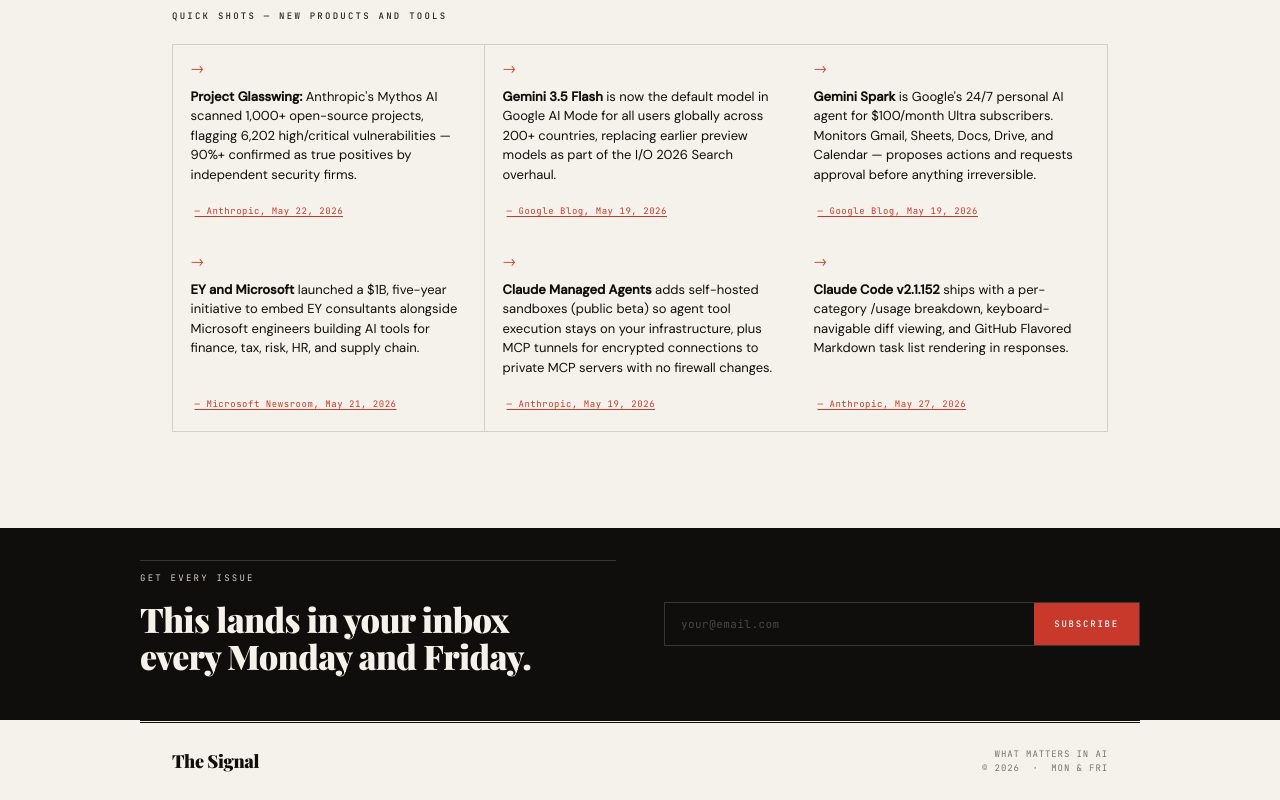
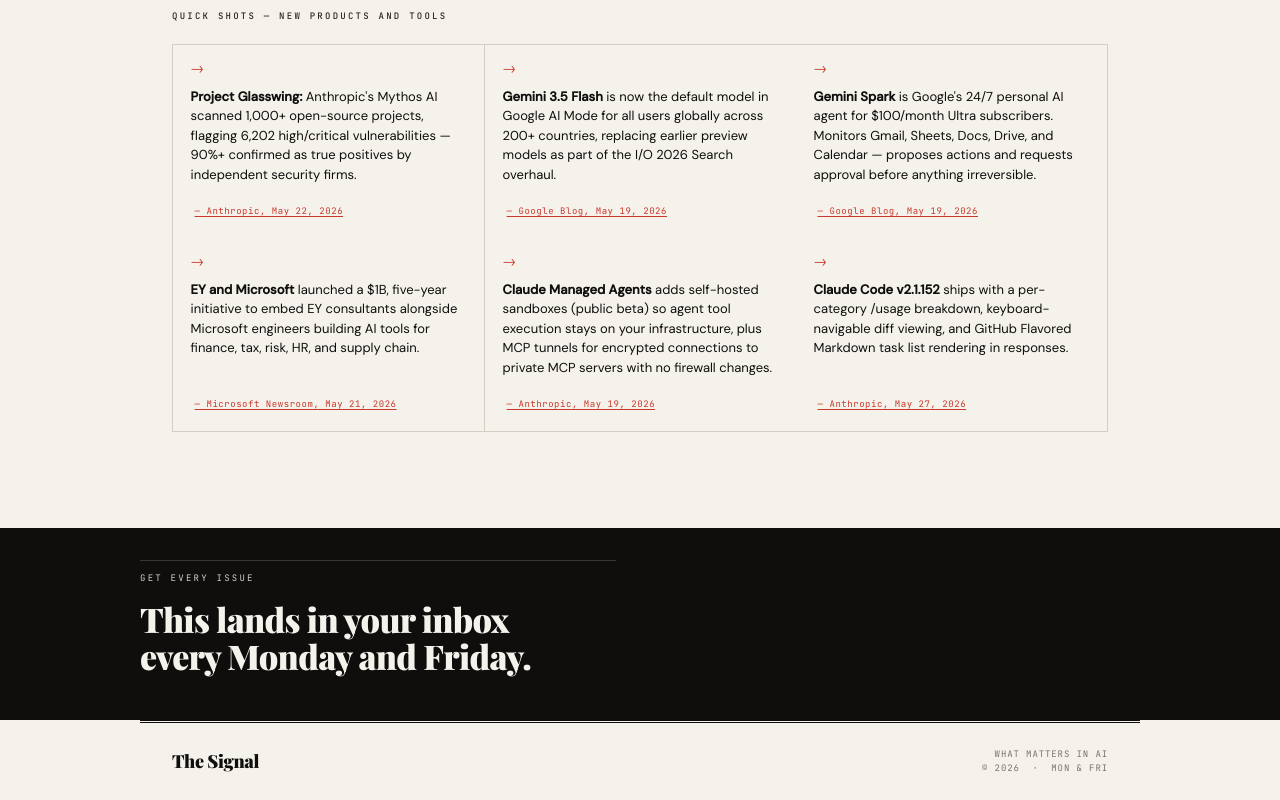
Before and after one commit to RiaDhanani/AI-Newsletter, a Next.js app: page / in a window 1280 px wide. Shown: the part 2823-3623 px from the top of the page. Built offline with nearby package versions, Linux system fonts and the light colour scheme; a web font is replaced by a local one.

Commit message:
Add Beehiiv embed form

```diff
--- /dev/null
+++ b/app/components/BeehiivEmbed.js
@@ -0,0 +1,12 @@
+'use client'
+import Script from 'next/script'
+
+export default function BeehiivEmbed() {
+  return (
+    <Script
+      src="https://subscribe-forms.beehiiv.com/v3/loader.js"
+      data-beehiiv-form="30753988-de1d-4052-a32e-81ad0090a77d"
+      strategy="afterInteractive"
+    />
+  )
+}
--- a/app/components/ClientPage.js
+++ b/app/components/ClientPage.js
@@ -1,29 +1,6 @@
-'use client'
-import { useState } from 'react'
+import BeehiivEmbed from './BeehiivEmbed'
 
 export default function ClientPage({ today, year }) {
-  const [email, setEmail] = useState('')
-  const [status, setStatus] = useState(null)
-  const [isLoading, setIsLoading] = useState(false)
-
-  async function handleSubmit(e) {
-    e.preventDefault()
-    setIsLoading(true)
-    try {
-      const res = await fetch('/api/subscribe', {
-        method: 'POST',
-        headers: { 'Content-Type': 'application/json' },
-        body: JSON.stringify({ email }),
-      })
-      const data = await res.json()
-      setStatus(data.success ? 'subscribed' : 'error')
-    } catch {
-      setStatus('error')
-    } finally {
-      setIsLoading(false)
-    }
-  }
-
   return (
     <>
       {/* MASTHEAD */}
@@ -251,28 +228,7 @@
             </div>
           </div>
           <div>
-            {status === 'subscribed' ? (
-              <p className="msg-ok">Subscribed. Check your inbox for a confirmation.</p>
-            ) : (
-              <>
-                <form onSubmit={handleSubmit}>
-                  <div className="form-row">
-                    <input
-                      className="email-in"
-                      type="email"
-                      placeholder="your@email.com"
-                      value={email}
-                      onChange={e => setEmail(e.target.value)}
-                      required
-                    />
-                    <button className="sub-btn" type="submit" disabled={isLoading}>
-                      {isLoading ? '...' : 'Subscribe'}
-                    </button>
-                  </div>
-                </form>
-                {status === 'error' && <p className="msg-err">Something went wrong. Try again.</p>}
-              </>
-            )}
+            <BeehiivEmbed />
           </div>
         </div>
       </div>
```
